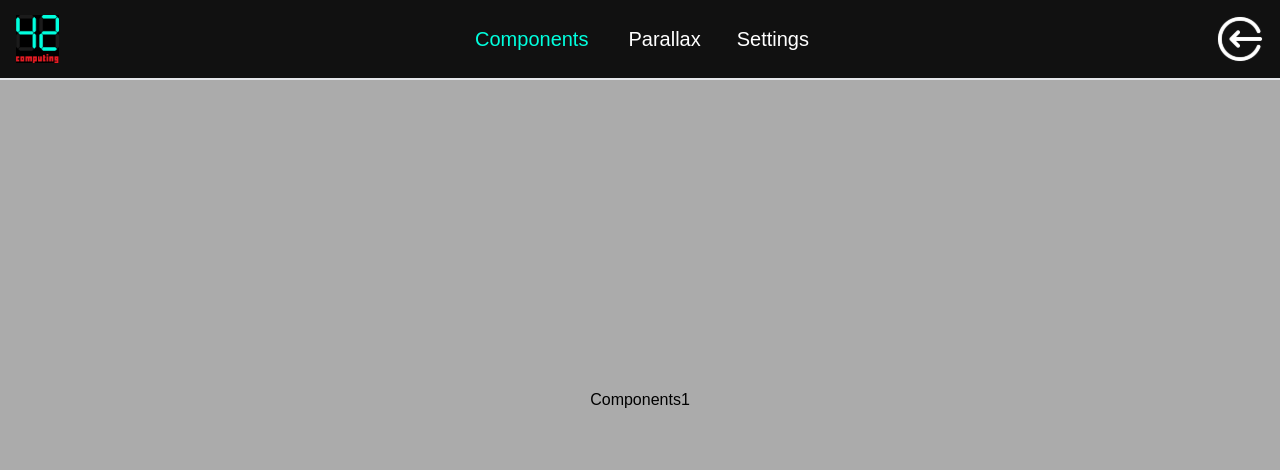
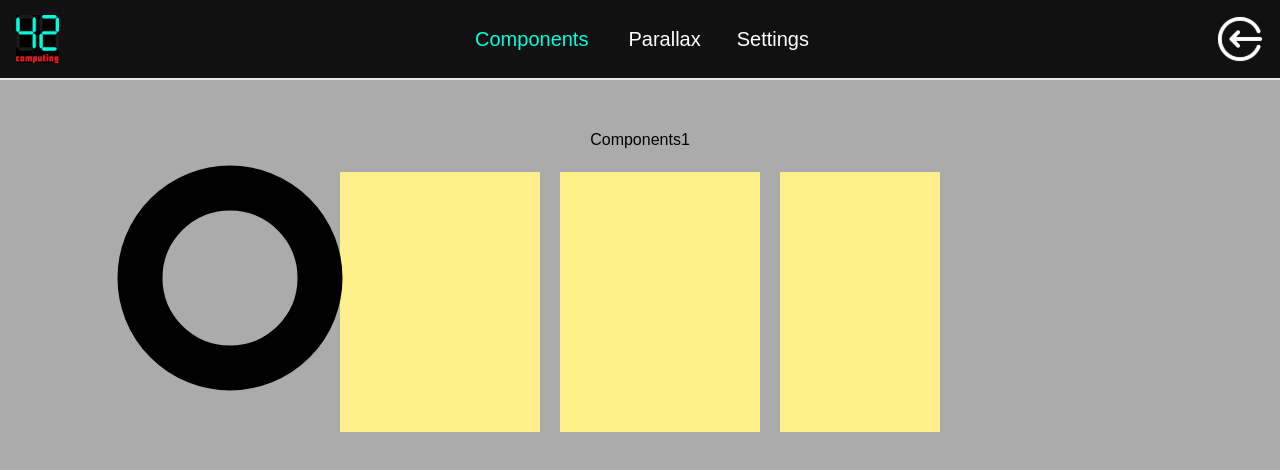
Before and after one commit to AleksandarZR/bmp, a Next.js app: page /pages/components1 in a window 1280 px wide. Shown: the top 470 px of the page. Built offline with nearby package versions, Linux system fonts and the light colour scheme; what @xpd/tailwind-3dtransforms would draw is missing.

Commit message:
Components 1

```diff
--- a/app/pages/components1/page.tsx
+++ b/app/pages/components1/page.tsx
@@ -1,7 +1,41 @@
+"use client"
+import { useRef } from "react";
+import { motion, useScroll } from "framer-motion";
+
 export default function Components1() {
+    const ref = useRef(null);
+    const { scrollXProgress } = useScroll({ container: ref });
+
     return (
-        <div className="w-full h-full flex flex-col items-center justify-center bg-color0-transparent text-color1">
+        <div className="pt-space9 w-full h-full flex flex-col items-center justify-start bg-color0-transparent text-color1">
             <h1>Components1</h1>
+
+            <svg className="fixed top-120 left-20 rotate-270" width="300" height="300" viewBox="0 0 100 100">
+                <circle cx="50" cy="50" r="30" pathLength="1" className="stroke-color1 stroke-[15%] fill-none" />
+                <motion.circle
+                    cx="50"
+                    cy="50"
+                    r="30"
+                    pathLength="1"
+                    className="stroke-color7 stroke-[15%] fill-none"
+                    style={{ pathLength: scrollXProgress, strokeDashoffset: 0 }}
+                />
+            </svg>
+
+            <ul ref={ref} className="flex w-[600px] h-[300px] overflow-x-scroll px-[0px] py-[20px] mx-[auto] my-0">
+                <li className="mr-[20px] grow-0 shrink-0 basis-[200px] bg-yellow-200"></li>
+                <li className="mr-[20px] grow-0 shrink-0 basis-[200px] bg-yellow-200"></li>
+                <li className="mr-[20px] grow-0 shrink-0 basis-[200px] bg-yellow-200"></li>
+                <li className="mr-[20px] grow-0 shrink-0 basis-[200px] bg-yellow-200"></li>
+                <li className="mr-[20px] grow-0 shrink-0 basis-[200px] bg-yellow-200"></li>
+                <li className="mr-[20px] grow-0 shrink-0 basis-[200px] bg-yellow-200"></li>
+                <li className="mr-[20px] grow-0 shrink-0 basis-[200px] bg-yellow-200"></li>
+                <li className="mr-[20px] grow-0 shrink-0 basis-[200px] bg-yellow-200"></li>
+                <li className="mr-[20px] grow-0 shrink-0 basis-[200px] bg-yellow-200"></li>
+                <li className="mr-[20px] grow-0 shrink-0 basis-[200px] bg-yellow-200"></li>
+                <li className="mr-[20px] grow-0 shrink-0 basis-[200px] bg-yellow-200"></li>
+                <li className="m-0 grow-0 shrink-0 basis-[200px] bg-yellow-200"></li>
+            </ul>
         </div>
     );
 }
```
Also changed, not shown: app/page.tsx (+7 -7 lines).
